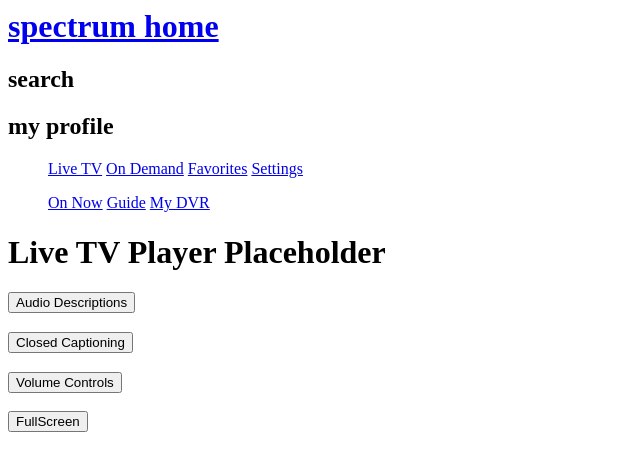
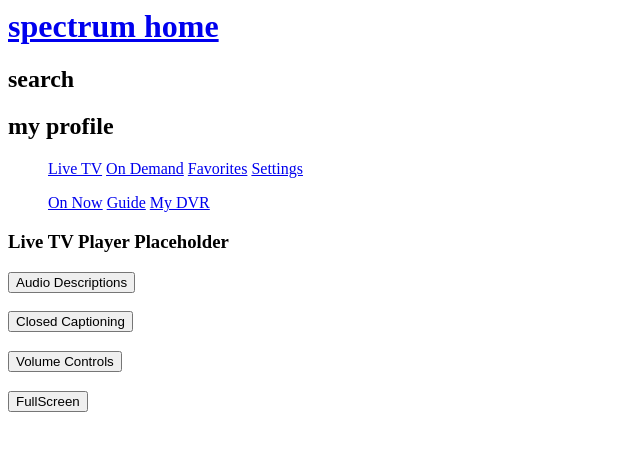
Before and after one commit to ocabello/Charter-Spectrum-GUI-Prototype, a plain HTML site: page liveTV.html in a window 1280 px wide. Shown: the whole page, without its empty margins (0-640 px from the left). Drawn offline with Linux system fonts and the light colour scheme.

Commit message:
Quick Fix
Made "Live TV Placeholder" an h3

```diff
--- a/liveTV.html
+++ b/liveTV.html
@@ -30,7 +30,7 @@
     </ul>
     </nav>
 
-<h1>Live TV Player Placeholder</h1>
+<h3>Live TV Player Placeholder</h3>
 
 <h3><button type="button" aria-pressed="false">
         Audio Descriptions
```
Also changed, not shown: liveTVOnNow.html (+1 -1 lines).
